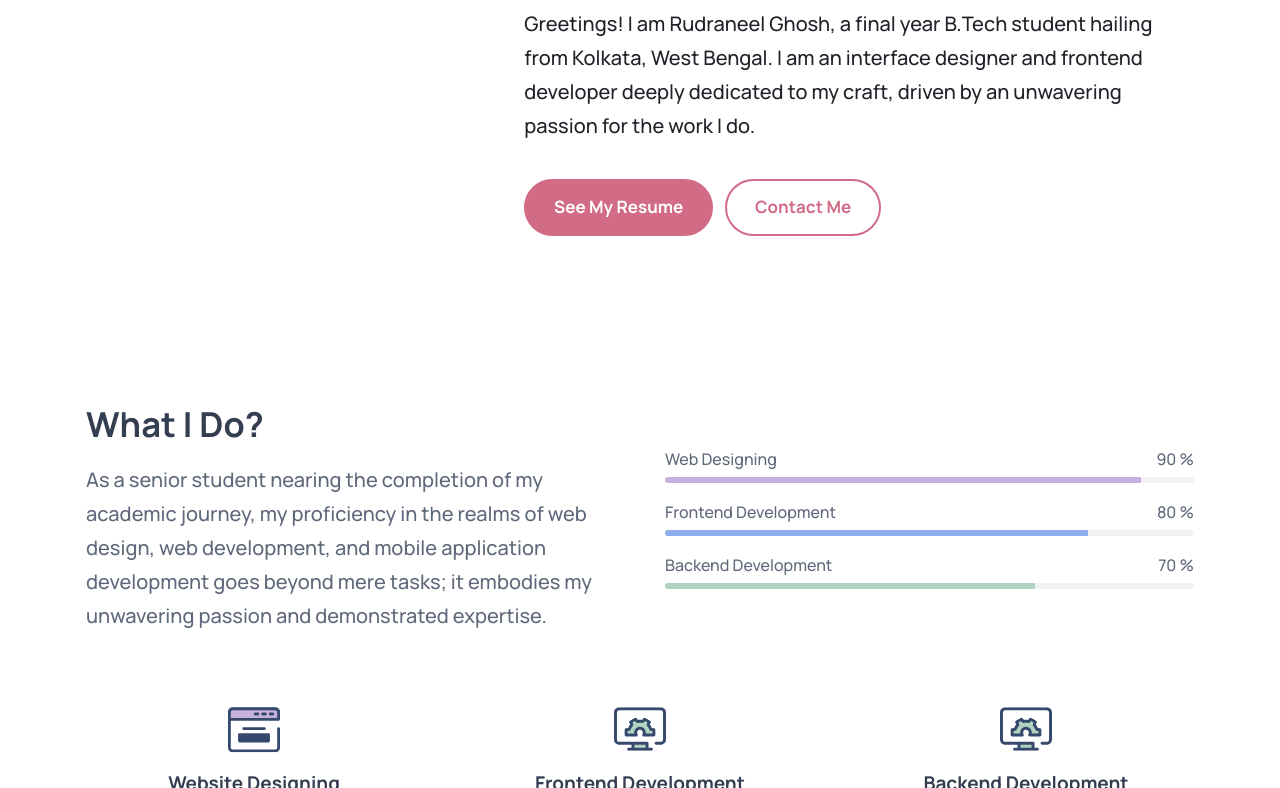
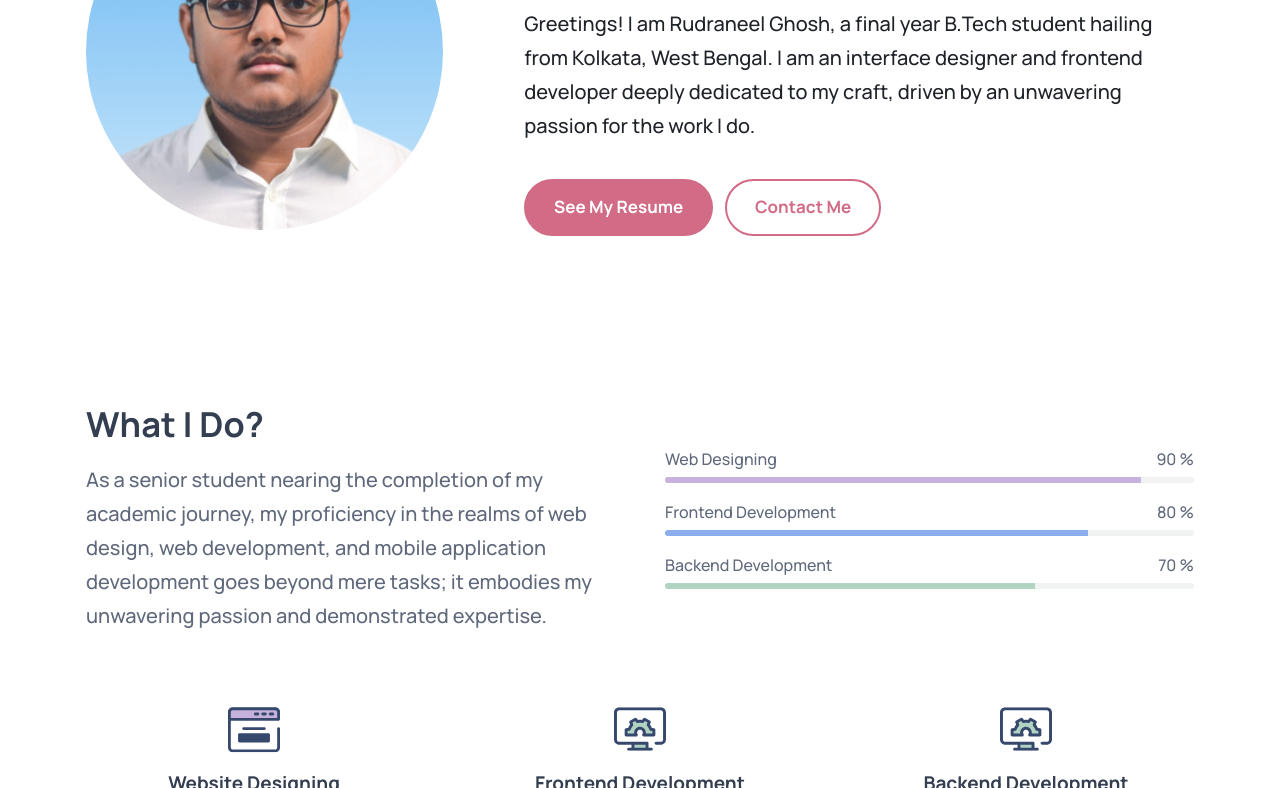
Before and after one commit to rivu02/CODSOFT, a plain HTML site: page index.html in a window 1280 px wide. Shown: the part 312-1100 px from the top of the page. Drawn offline with nearby package versions, Linux system fonts and the light colour scheme; files whose address does not match are found by name.

Commit message:
Update styles.css
Solved image not showing error

```diff
--- a/styles.css
+++ b/styles.css
@@ -306,7 +306,7 @@
   }
 
   .hero-banner .w-100 {
-    mask-image: url("./assets/img/pic.jpg");
+    /*mask-image: url("./assets/img/pic.jpg");*/
     border-radius: 50%;
     width: 100%;
     /* -webkit-mask-image: url("./assets/img/pic.jpg"); */
```
